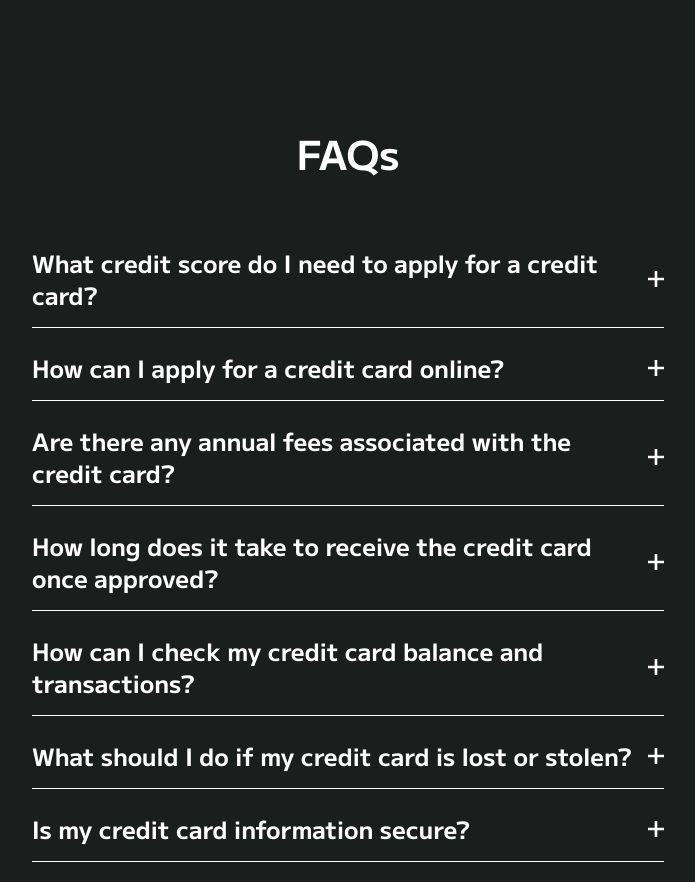
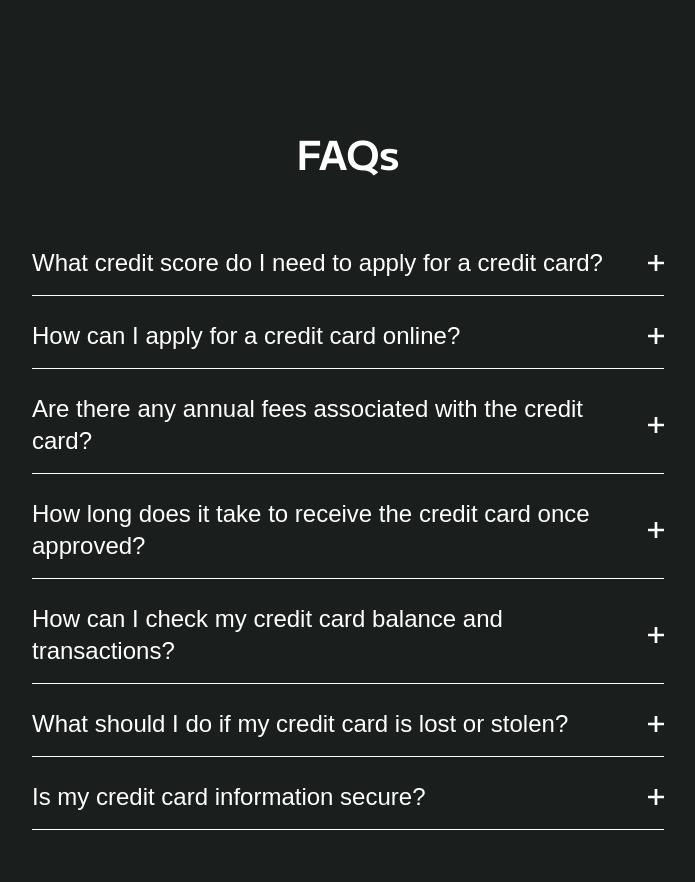
Before and after one commit to Atifsid/green-bank, a React (Vite) app: page / in a window 1280 px wide. Shown: the part 3120-4002 px from the top of the page, without its empty margins (292-987 px from the left). After the commit the page ends 3950 px from the top, so only its background shows below. Built offline with nearby package versions, Linux system fonts and the light colour scheme; a web font is replaced by a local one.

Commit message:
use figma accurate font family for faqs

```diff
--- a/src/components/Faq.jsx
+++ b/src/components/Faq.jsx
@@ -48,7 +48,7 @@ function Faq({ faqs = FAQs }) {
     };
 
     return (
-        <section className='my-32 flex justify-center px-6 lg:px-2'>
+        <section className='mt-32 flex justify-center px-6 lg:px-2'>
             <div className='lg:w-[50%]'>
                 <h6 className='ff-m-plus-1-bold text-white text-center text-[20px] lg:text-[40px] mb-16'>FAQs</h6>
                 <div className='flex flex-col gap-6'>
@@ -72,7 +72,7 @@ const FAQItem = ({ faq, isExpanded, toggle }) => {
     return (
         <div className="border-b-1 border-white cursor-pointer pb-4" onClick={toggle}>
             <div className="flex justify-between items-center gap-2">
-                <h6 className="text-white ff-m-plus-1-bold text-base lg:text-2xl">{faq.q}</h6>
+                <h6 className="text-white ff-poppins-bold text-base lg:text-2xl">{faq.q}</h6>
                 <img
                     src={isExpanded ? minus : plus}
                     alt={isExpanded ? "minus" : "plus"}
@@ -85,7 +85,7 @@ const FAQItem = ({ faq, isExpanded, toggle }) => {
                 className="overflow-hidden transition-[height] duration-500 ease-in-out"
                 style={{ height: isExpanded ? contentRef.current?.scrollHeight : 0 }}
             >
-                <p className="text-gray ff-m-plus-1-regular text-sm lg:text-base">{faq.a}</p>
+                <p className="text-gray ff-poppins-regular text-sm lg:text-base">{faq.a}</p>
             </div>
         </div>
     );
--- a/src/index.css
+++ b/src/index.css
@@ -30,6 +30,14 @@ body {
     font-family: 'M PLUS 1 Code Bold', sans-serif;
 }
 
+.ff-poppins-bold {
+    font-family: 'Poppins Bold', sans-serif;
+}
+
+.ff-poppins-regular {
+    font-family: 'Poppins Regular', sans-serif;
+}
+
 @layer utilities {
     .clip-segment {
         clip-path: ellipse(100% 70% at 50% 100%);
--- a/src/styles/theme.css
+++ b/src/styles/theme.css
@@ -57,6 +57,26 @@
     unicode-range: U+0000-00FF, U+0131, U+0152-0153, U+02BB-02BC, U+02C6, U+02DA, U+02DC, U+0304, U+0308, U+0329, U+2000-206F, U+20AC, U+2122, U+2191, U+2193, U+2212, U+2215, U+FEFF, U+FFFD;
 }
 
+/* poppins-latin-700-normal */
+@font-face {
+    font-family: 'Poppins Bold';
+    font-style: normal;
+    font-display: swap;
+    font-weight: 700;
+    src: url(../fonts/poppins_5.1.0_latin-700-normal.woff2) format('woff2');
+    unicode-range: U+0000-00FF, U+0131, U+0152-0153, U+02BB-02BC, U+02C6, U+02DA, U+02DC, U+0304, U+0308, U+0329, U+2000-206F, U+20AC, U+2122, U+2191, U+2193, U+2212, U+2215, U+FEFF, U+FFFD;
+}
+
+/* poppins-latin-400-normal */
+@font-face {
+    font-family: 'Poppins Regular';
+    font-style: normal;
+    font-display: swap;
+    font-weight: 400;
+    src: url(../fonts/poppins_5.0.16_latin-400-normal.woff2) format('woff2');
+    unicode-range: U+0000-00FF, U+0131, U+0152-0153, U+02BB-02BC, U+02C6, U+02DA, U+02DC, U+0304, U+0308, U+0329, U+2000-206F, U+20AC, U+2122, U+2191, U+2193, U+2212, U+2215, U+FEFF, U+FFFD;
+}
+
 @keyframes infinite-scroll {
     from {
         transform: translateX(0);
```
